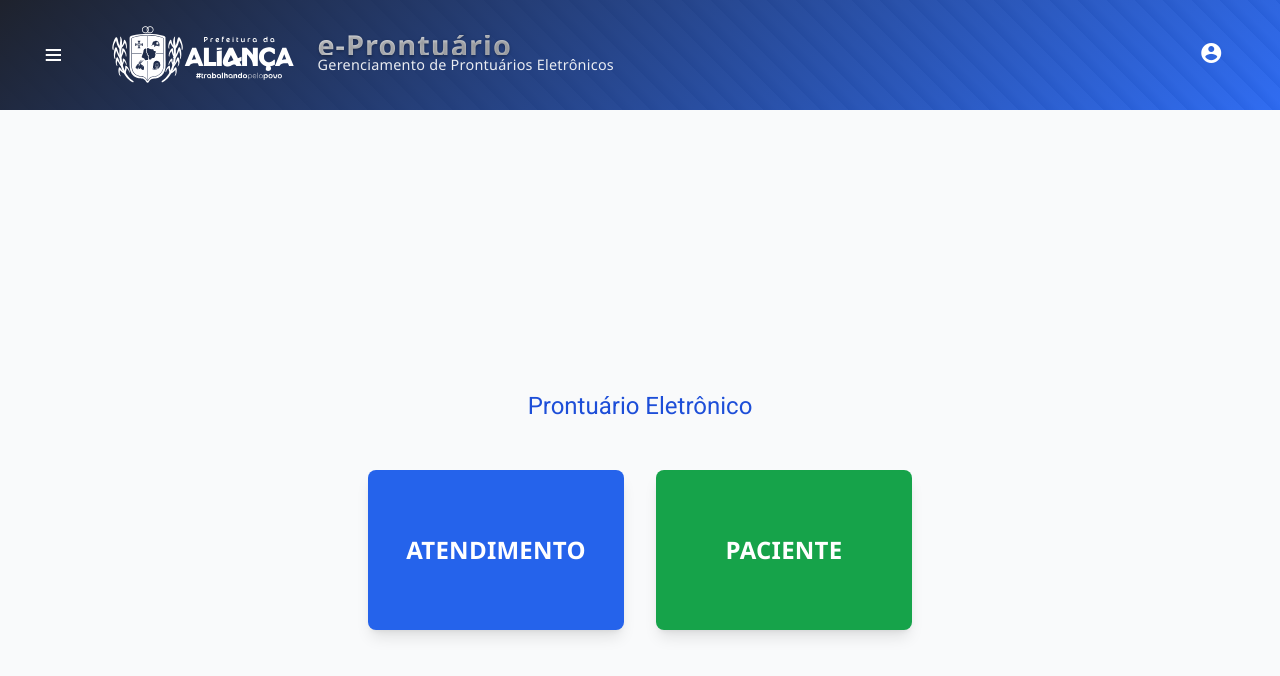
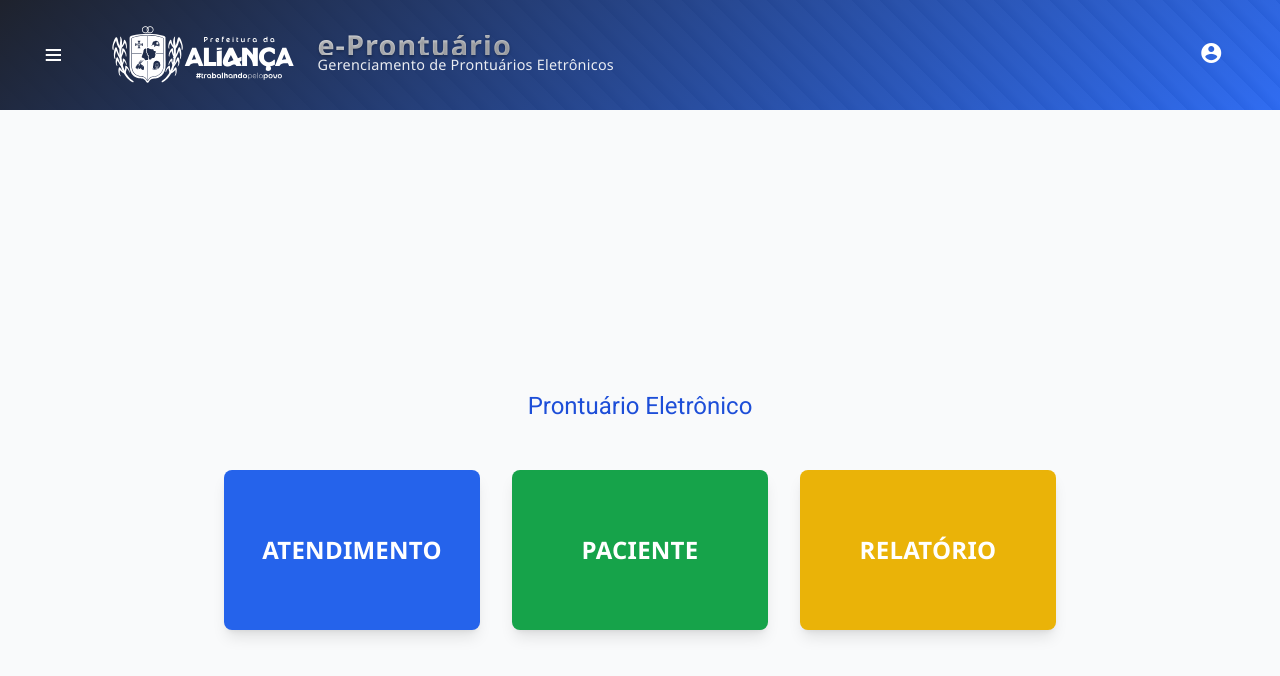
Before and after one commit to fpjunior/protuario-eletronico, an Angular app in the folder frontend/: page / in a window 1280 px wide. Shown: the top 676 px of the page. Built offline with nearby package versions, Linux system fonts and the light colour scheme.

Commit message:
fix: importa corretamente Angular Material e FormsModule no AppModule para resolver erros de template e diretivas

```diff
--- a/frontend/src/app/app.module.ts
+++ b/frontend/src/app/app.module.ts
@@ -28,18 +28,23 @@ import { CommonModule } from '@angular/common';
 import { HTTP_INTERCEPTORS } from '@angular/common/http';
 import { AuthInterceptor } from './auth/auth.interceptor';
 import { provideHttpClient, withInterceptorsFromDi } from '@angular/common/http';
+import { HomeComponent } from './home/home.component';
+import { AtendimentosDiaComponent } from './atendimentos-dia/atendimentos-dia.component';
 
-@NgModule({ declarations: [
+@NgModule({
+  declarations: [
     AppComponent,
     PacientesComponent,
     PacientesFormComponent,
+    NovoAtendimentoComponent,
     LoginComponent,
     RelatoriosComponent,
     UsuariosComponent,
-    NovoAtendimentoComponent
+    HomeComponent,
+    AtendimentosDiaComponent
   ],
-    bootstrap: [AppComponent],
-    imports: [BrowserModule,
+  imports: [
+    BrowserModule,
     AppRoutingModule,
     BrowserAnimationsModule,
     FormsModule,
@@ -56,14 +61,17 @@ import { provideHttpClient, withInterceptorsFromDi } from '@angular/common/http'
     MatProgressSpinnerModule,
     MatMenuModule,
     MatCardModule,
-        MatTooltipModule,
-        CommonModule
-    ], providers: [
+    MatTooltipModule
+    // Removido CommonModule daqui, pois BrowserModule já inclui CommonModule para AppModule
+  ],
+  providers: [
     {
       provide: HTTP_INTERCEPTORS,
       useClass: AuthInterceptor,
       multi: true
     },
     provideHttpClient(withInterceptorsFromDi())
-    ] })
+  ],
+  bootstrap: [AppComponent]
+})
 export class AppModule { }
--- a/frontend/src/app/atendimentos-dia/atendimentos-dia.component.html
+++ b/frontend/src/app/atendimentos-dia/atendimentos-dia.component.html
@@ -5,6 +5,7 @@
       <input type="text" [(ngModel)]="filtro" placeholder="Pesquisar atendimento..." class="border rounded px-3 py-2 w-1/2" />
       <a routerLink="/atendimentos/novo" class="bg-blue-600 text-white px-6 py-2 rounded font-semibold shadow hover:bg-blue-700 transition">Cadastrar Atendimento</a>
     </div>
+
     <table class="w-full text-left border-collapse">
       <thead>
         <tr class="bg-gray-100">
--- a/frontend/src/app/home/home.component.html
+++ b/frontend/src/app/home/home.component.html
@@ -1,11 +1,14 @@
 <div class="flex flex-col items-center justify-center min-h-screen gap-8 bg-gray-50">
   <h1 class="text-3xl font-bold text-blue-700 mb-8">Prontuário Eletrônico</h1>
   <div class="flex gap-8">
-    <a routerLink="/atendimentos" class="w-64 h-40 flex items-center justify-center bg-blue-600 text-white text-2xl font-semibold rounded-lg shadow-lg hover:bg-blue-700 transition">
+    <a routerLink="/atendimentos" class="w-64 h-40 flex items-center justify-center bg-blue-600 text-white text-2xl font-semibold rounded-lg shadow-lg hover:bg-blue-700 transition cursor-pointer">
       ATENDIMENTO
     </a>
-    <a routerLink="/pacientes" class="w-64 h-40 flex items-center justify-center bg-green-600 text-white text-2xl font-semibold rounded-lg shadow-lg hover:bg-green-700 transition">
+    <a routerLink="/pacientes" class="w-64 h-40 flex items-center justify-center bg-green-600 text-white text-2xl font-semibold rounded-lg shadow-lg hover:bg-green-700 transition cursor-pointer">
       PACIENTE
+    </a>
+    <a routerLink="/relatorios" class="w-64 h-40 flex items-center justify-center bg-yellow-500 text-white text-2xl font-semibold rounded-lg shadow-lg hover:bg-yellow-600 transition cursor-pointer">
+      RELATÓRIO
     </a>
   </div>
 </div>
--- a/frontend/src/app/home/home.component.ts
+++ b/frontend/src/app/home/home.component.ts
@@ -3,6 +3,7 @@ import { Component } from '@angular/core';
 @Component({
   selector: 'app-home',
   templateUrl: './home.component.html',
-  standalone: true
+  // styleUrls removido
+  standalone: false
 })
 export class HomeComponent {}
```
Also changed, not shown: frontend/src/app/atendimentos-dia/atendimentos-dia.component.ts (+6 -3 lines). Lines whose indentation alone changed are shown as unchanged.
